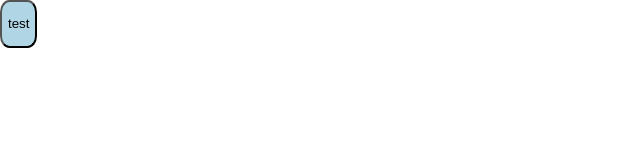
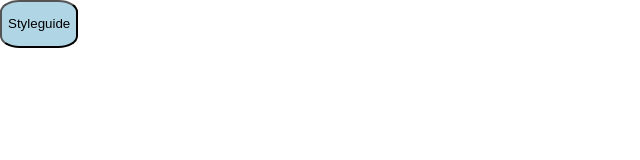
Before and after one commit to RafaelRochaS91/rweb-gatsby, a Gatsby site: page / in a window 1280 px wide. Shown: the whole page, without its empty margins (0-640 px from the left). Built offline with nearby package versions, Linux system fonts and the light colour scheme; Gatsby itself is replaced by a stand-in of ours.

```diff
--- a/package.json
+++ b/package.json
@@ -5,7 +5,7 @@
   "author": "Kyle Mathews <mathews.kyle@gmail.com>",
   "dependencies": {
     "classnames": "^2.2.6",
-    "gatsby": "^1.9.277",
+    "gatsby": "^1.9.278",
     "gatsby-link": "^1.6.46",
     "gatsby-plugin-postcss-sass": "^1.0.22",
     "gatsby-plugin-react-css-modules": "^1.0.15",
--- a/src/components/Atoms/RButton/index.js
+++ b/src/components/Atoms/RButton/index.js
@@ -1,11 +1,13 @@
 import React, { PureComponent } from 'react';
+import Link from 'gatsby-link';
 import PropTypes from 'prop-types';
 import cx from 'classnames';
 
 import styles from './index.module.scss';
 
 class RButton extends PureComponent {
-  render() {
+
+  renderRButton = () => {
     const { text, onClick, danger, primary, secondary } = this.props;
     const buttonClass = cx(
       styles.button,
@@ -15,6 +17,25 @@
     );
 
     return <button className={buttonClass} onClick={onClick}><p className={buttonClass}>{text}</p></button>;
+  }
+
+  renderButtonAsLink = () => {
+    const { to } = this.props;
+
+    return(
+        <Link to={`/${to}/`}>{this.renderRButton()}</Link>
+      );
+
+  }
+
+  render() {
+    const { link } = this.props;
+
+    if(link){
+      return this.renderButtonAsLink();
+    }
+
+    return this.renderRButton();
   }
 }
 
--- a/src/components/Atoms/RButton/index.module.scss
+++ b/src/components/Atoms/RButton/index.module.scss
@@ -2,27 +2,27 @@
 @import "../../../shared/variables";
 @import "../../../shared/styleguide.scss";
 
-
 /* RButton Styles */
-
 .button {
-
     border-radius: 25%;
+    background-color: rgb(207, 215, 255);
+    background-position-x: 0%;
+    background-position-y: 0%;
+    background-repeat: repeat;
+    background-attachment: scroll;
+    background-image: none;
+    background-size: auto auto;
+    background-origin: padding-box;
+    background-clip: border-box;
 
     &--primary {
-
         background-color: $button-colors-primary;
     }
-
     &--secondary {
-
         background-color: $button-colors-secondary;
     }
-
     &--danger {
-
         background-color: $button-colors-danger;
-
     }
 
 }
--- a/src/pages/index.js
+++ b/src/pages/index.js
@@ -13,7 +13,7 @@
   render() {
     return(
       <section className="home">
-        <RButton text={'test'} />
+        <RButton text={'Styleguide'} to={'styleguide'} link/>
       </section>
     )
   }
```
Also changed, not shown: src/shared/styleguide.scss (line endings or trailing spaces), 2 other files.
